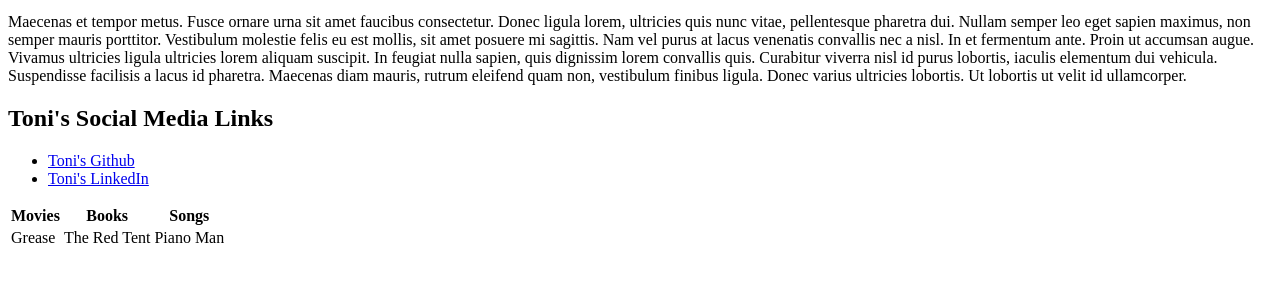
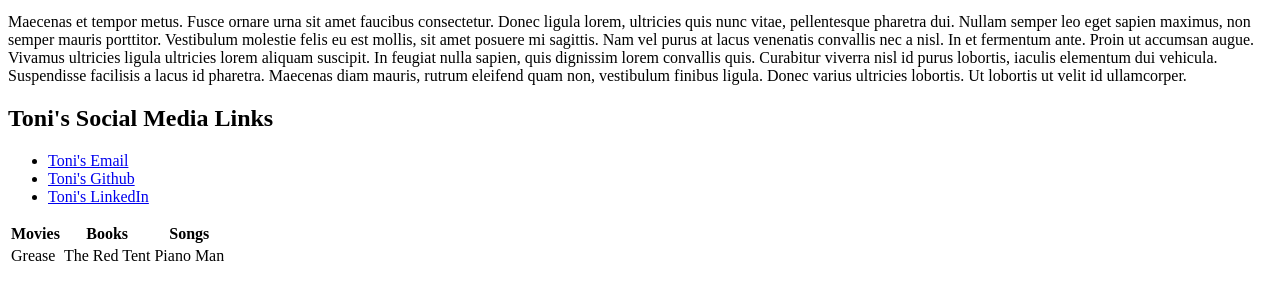
Before and after one commit to tlstapleton/tlstapleton.github.io, a plain HTML site: page index.html in a window 1280 px wide. Shown: the part 475-774 px from the top of the page. Drawn offline with Linux system fonts and the light colour scheme.

Commit message:
add email to index

```diff
--- a/index.html
+++ b/index.html
@@ -27,6 +27,7 @@
 
 <h2>Toni's Social Media Links</h2>
 <ul>
+  <li><a href="mailto:tonistpltn25@gmail.com" target="_top">Toni's Email</a></li>
   <li><a href="https://github.com/tlstapleton" target="_blank">Toni's Github</a></li>
   <li><a href="https://www.linkedin.com/in/toni-stapleton-3a4a39112/" target="_blank">Toni's LinkedIn</a></li>
 </ul>
```
